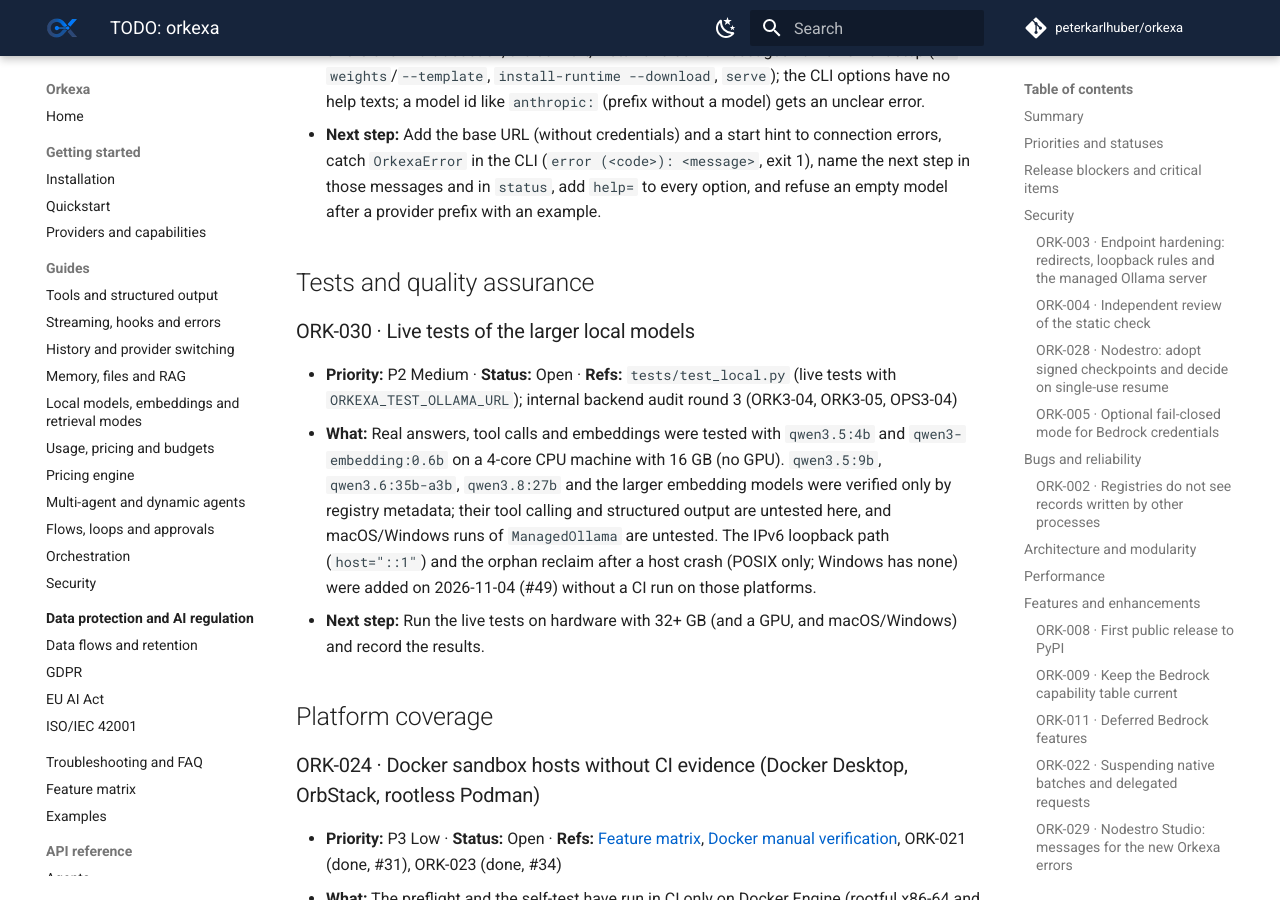
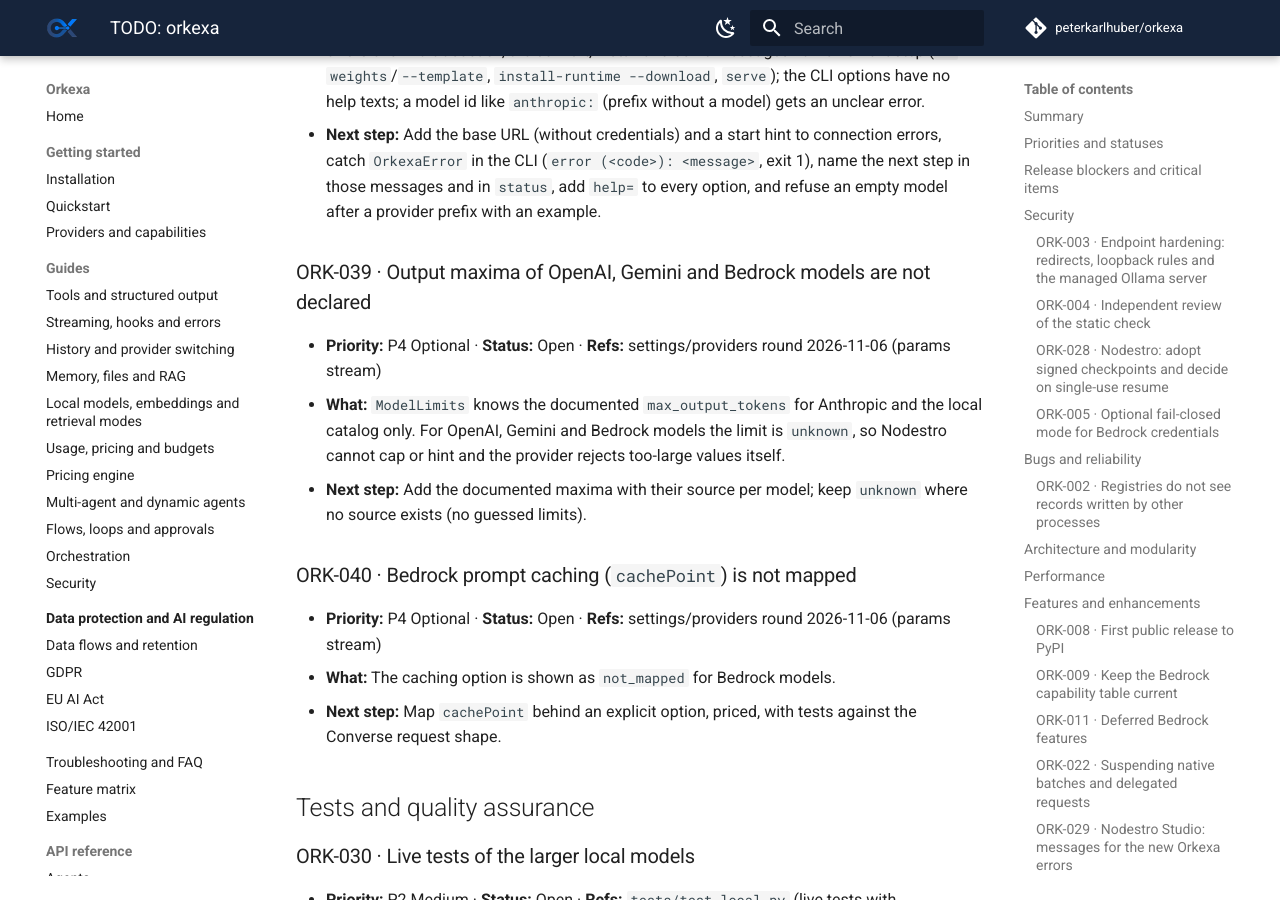
Before and after one commit to peterkarlhuber/orkexa, an MkDocs documentation site: the page built from docs/TODO.md, in a window 1280 px wide and 900 px high, scrolled down 6586 px. Built offline with MkDocs 1.6.1 and Material for MkDocs 9.7.7, drawn with Linux system fonts in a browser that asks for light colours; comment, search, counter and statistics services are not loaded.

Commit message:
TODO: follow-ups from the settings, attachments and providers round
Co-Authored-By: Claude Opus 5.5 <noreply@anthropic.com>
Claude-Session: https://claude.ai/code/session_011tY7TDcGznU6WzQpymDKMY

```diff
--- a/docs/TODO.md
+++ b/docs/TODO.md
@@ -208,6 +208,18 @@ None known.
   the CLI (`error (<code>): <message>`, exit 1), name the next step in those messages and in `status`, add `help=` to
   every option, and refuse an empty model after a provider prefix with an example.
 
+### ORK-039 · Output maxima of OpenAI, Gemini and Bedrock models are not declared
+
+- **Priority:** P4 Optional · **Status:** Open · **Refs:** settings/providers round 2026-11-06 (params stream)
+- **What:** `ModelLimits` knows the documented `max_output_tokens` for Anthropic and the local catalog only. For OpenAI, Gemini and Bedrock models the limit is `unknown`, so Nodestro cannot cap or hint and the provider rejects too-large values itself.
+- **Next step:** Add the documented maxima with their source per model; keep `unknown` where no source exists (no guessed limits).
+
+### ORK-040 · Bedrock prompt caching (`cachePoint`) is not mapped
+
+- **Priority:** P4 Optional · **Status:** Open · **Refs:** settings/providers round 2026-11-06 (params stream)
+- **What:** The caching option is shown as `not_mapped` for Bedrock models.
+- **Next step:** Map `cachePoint` behind an explicit option, priced, with tests against the Converse request shape.
+
 ## Tests and quality assurance
 
 ### ORK-030 · Live tests of the larger local models
```
Also changed, not shown: other parts of docs/TODO.md (+1 -1 lines).
